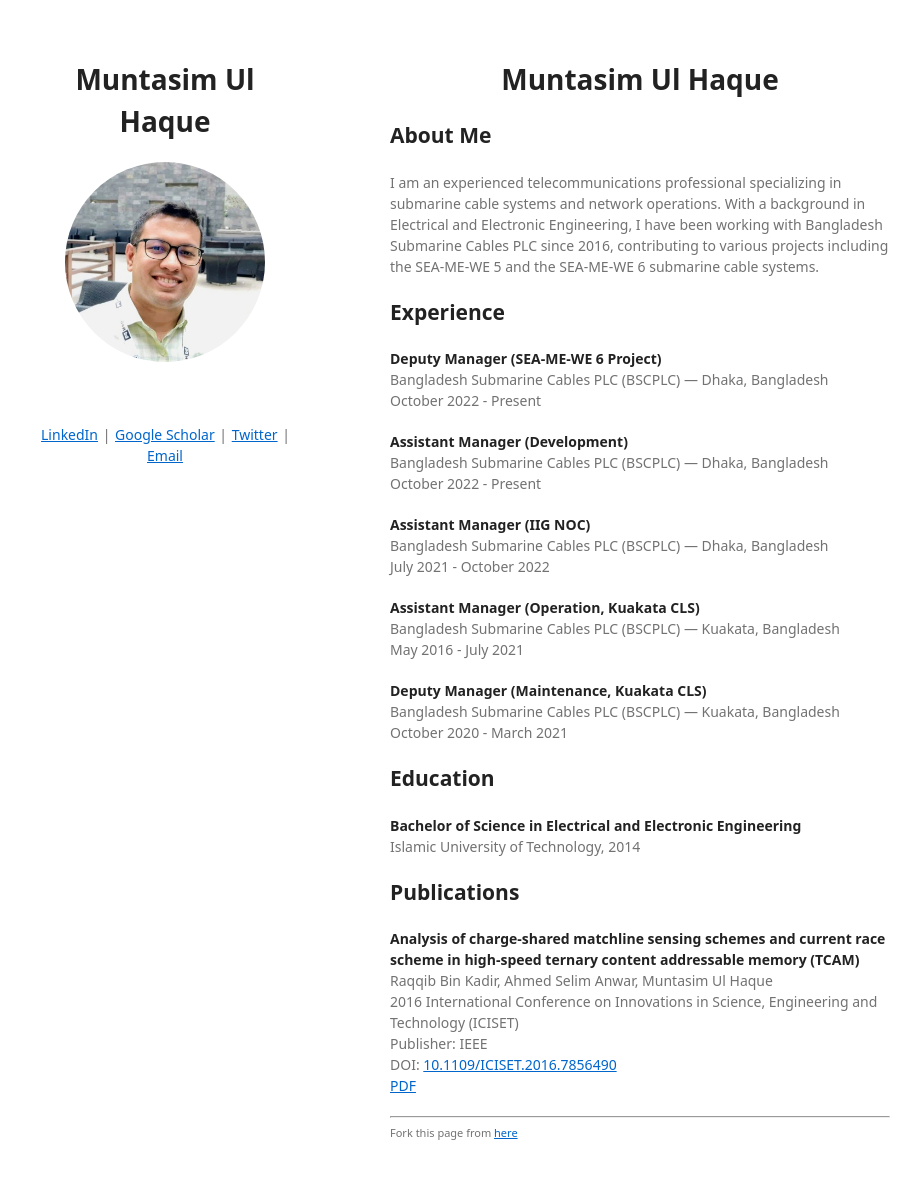
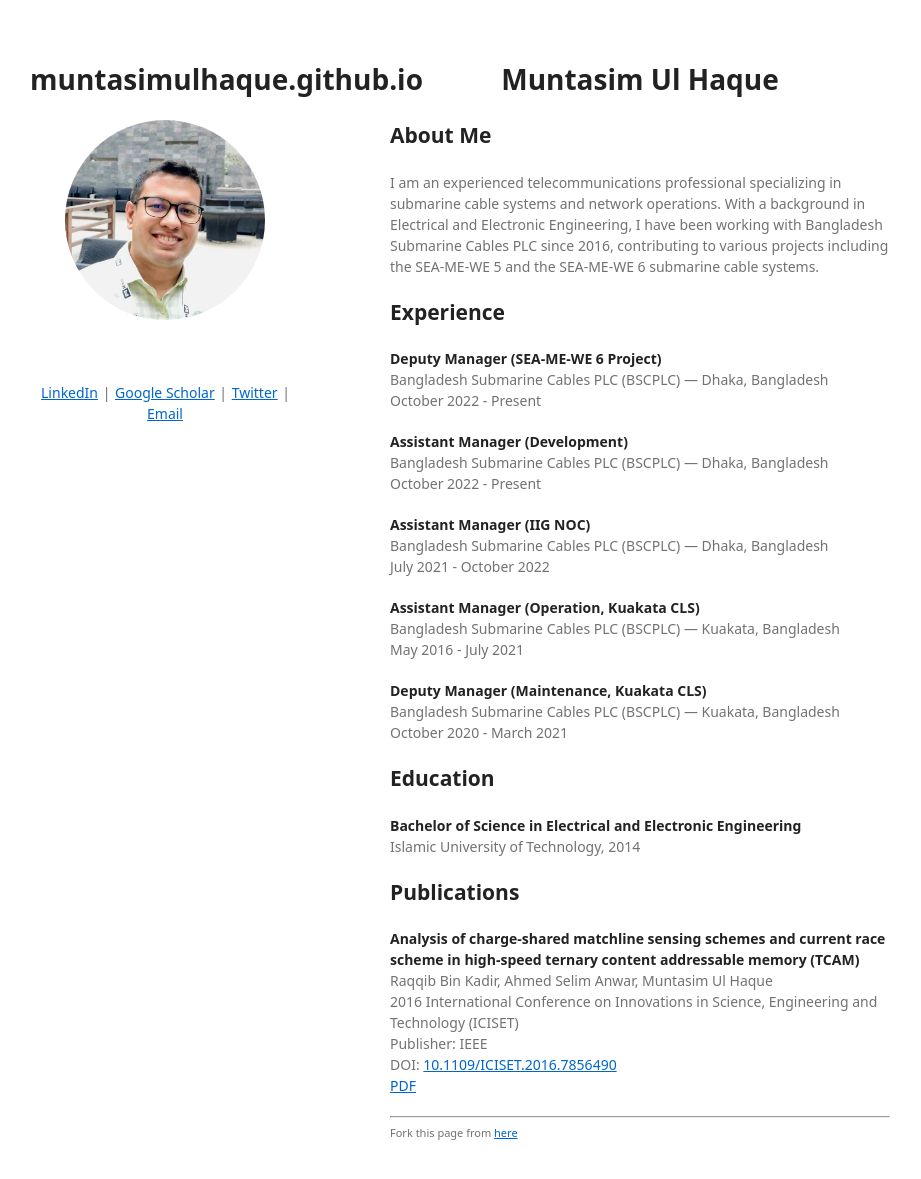
Before and after one commit to muntasimulhaque/muntasimulhaque.github.io, a Jekyll site: the page built from index.md, in a window 1280 px wide and 1212 px high. Shown: the top 1179 px of the window, without its empty margins (180-1101 px from the left). Built offline with Jekyll 4.4.1, drawn with Linux system fonts in a browser that asks for light colours; our own code applies the rules of GitHub Pages for plain Markdown files.

Commit message:
Update _config.yml

```diff
--- a/_config.yml
+++ b/_config.yml
@@ -1,4 +1,4 @@
-title: "Muntasim Ul Haque"
+title: ""
 logo: "/images/12-webp.webp?raw=true" # Your photo (or logo) here
 description: >
   <br><br>
```
